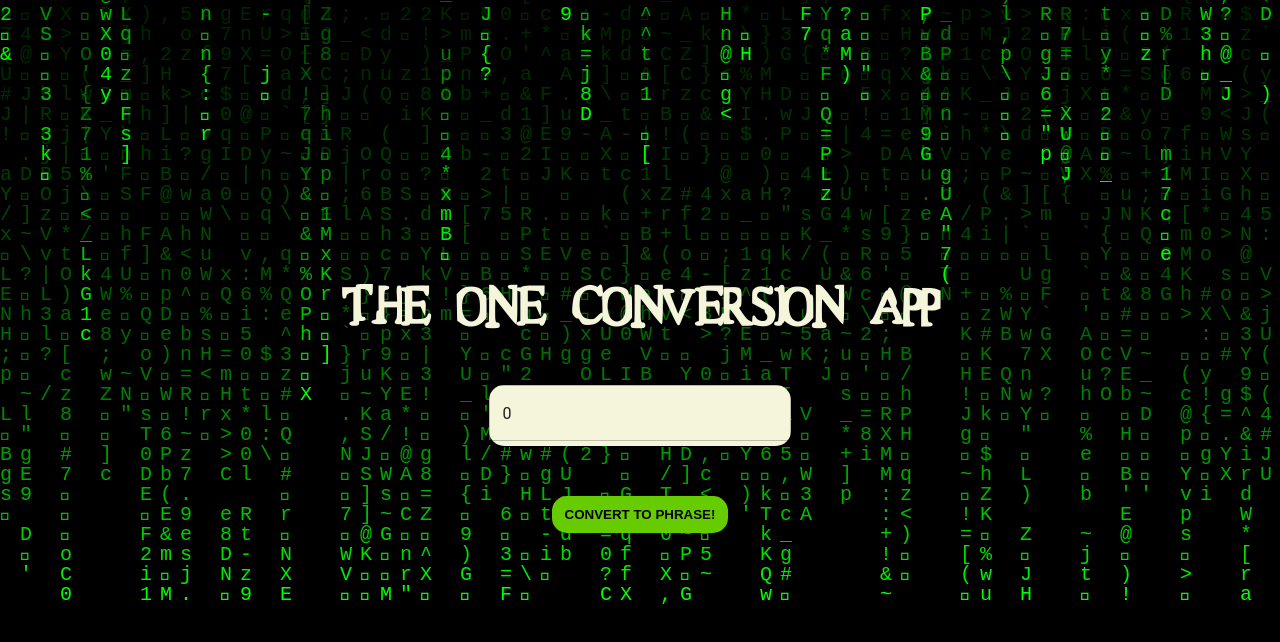
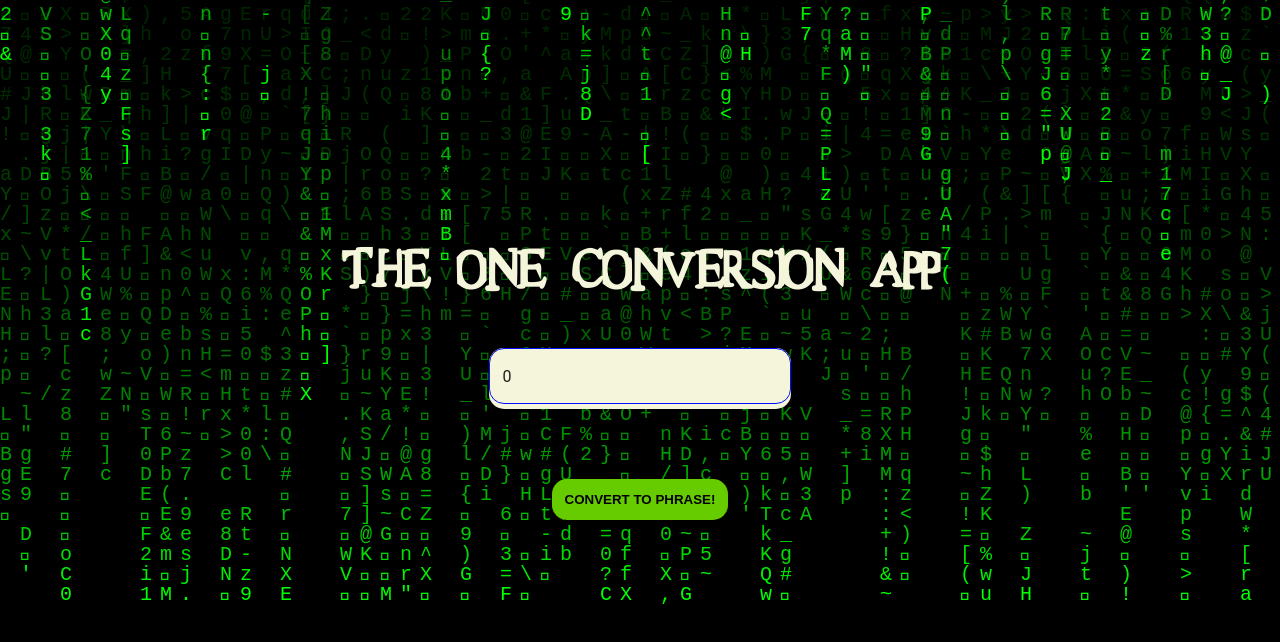
Before and after one commit to Witchcraf/JS-numerals, a React (Create React App) app in the folder arabic-number-conversion-app/: page / in a window 1280 px wide. Shown: the top 642 px of the page. Built offline with nearby package versions, Linux system fonts and the light colour scheme.

Commit message:
feat: add style textfield when input is in focus.

```diff
--- a/arabic-number-conversion-app/src/components/form.js
+++ b/arabic-number-conversion-app/src/components/form.js
@@ -13,15 +13,23 @@ function Form({arabNumber, setArabNumber, setResult}){
             width: "30ch",
             height: "6ch",
             backgroundColor: "#F5F5DC",
-            borderRadius:"15px"
-        }
+            borderRadius:"15px",
+            "& .MuiOutlinedInput-root": {
+                "& fieldset": {
+                    borderRadius: "15px",
+                    borderColor: "#000fff"
+                }
+            }
+            }
     }));
     const classes = useStyles();
+
 
     //set arabNumber in usestate
     const handleChange = (event) => {
         setArabNumber(event.target.value);
     }
+
 
     //convert number to phrase and set the result in usestate
     const handleSubmit = (event) => {
@@ -29,6 +37,7 @@ function Form({arabNumber, setArabNumber, setResult}){
         setResult(result);
         event.preventDefault();
     }
+
 
     return (
         <form onSubmit={handleSubmit} data-testid="conversionform">
@@ -45,6 +54,7 @@ function Form({arabNumber, setArabNumber, setResult}){
     )
 }
 
+
 const jump = keyframes`
     from{
     transform: translateY(0)
@@ -54,9 +64,10 @@ const jump = keyframes`
     }
 `;
 
+
 const Button = styled.button`
     max-width: 100%;
-    padding: 11px 13px;
+    padding: 13px 13px;
     color: black;
     font-weight: 600;
     text-transform: uppercase;
@@ -65,7 +76,8 @@ const Button = styled.button`
     border-radius: 15px;
     outline: 0;
     cursor: pointer;
-    margin-top: 50px;
+    margin-top: 70px;
+    margin-bottom: 50px;
     box-shadow: 0 1px 3px rgba(0, 0, 0, 0.1), 0 1px 2px rgba(0, 0, 0, 0.1);
     transition: all 0.3s ease-out;
     :hover {
```
